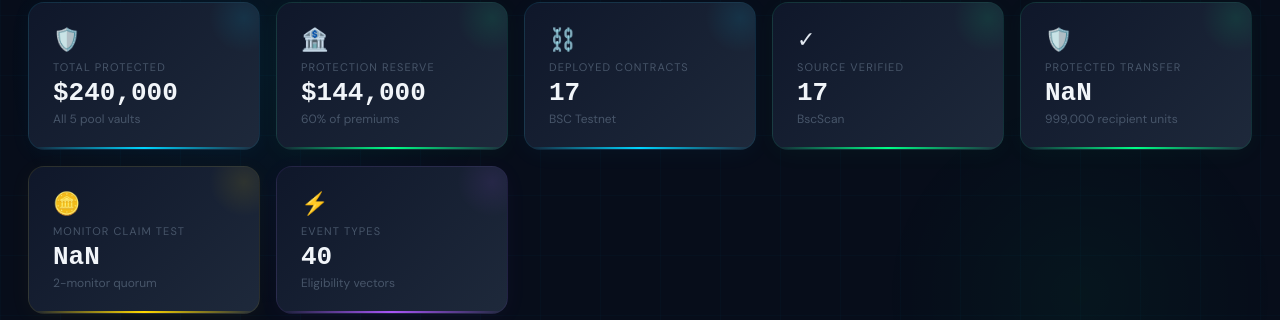
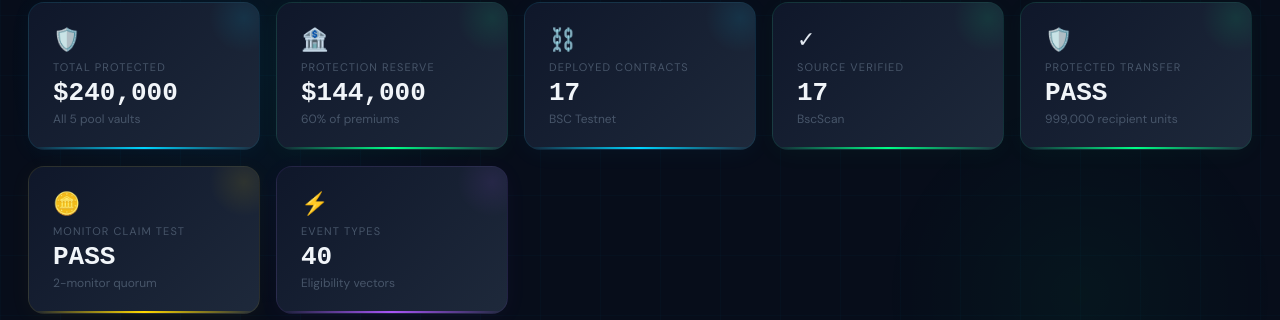
Before and after one commit to kasaliAyomideEmmanuel/safefi-platform, a React (Vite) app: page / in a window 1280 px wide. Shown: the part 225-545 px from the top of the page. Built offline with nearby package versions, Linux system fonts and the light colour scheme.

Commit message:
Fix testnet status cards rendering

```diff
--- a/src/App.jsx
+++ b/src/App.jsx
@@ -58,7 +58,9 @@ const ALL_EVENTS = [
 ];
 
 // ── Helpers ───────────────────────────────────────────────
-const fmt = (n) => Number(n).toLocaleString(undefined, { maximumFractionDigits: 2 });
+const fmt = (n) => typeof n === "number"
+  ? n.toLocaleString(undefined, { maximumFractionDigits: 2 })
+  : String(n);
 const truncate = (a) => a ? `${a.slice(0,6)}...${a.slice(-4)}` : "";
 const sleep = (ms) => new Promise(r => setTimeout(r, ms));
 
```
